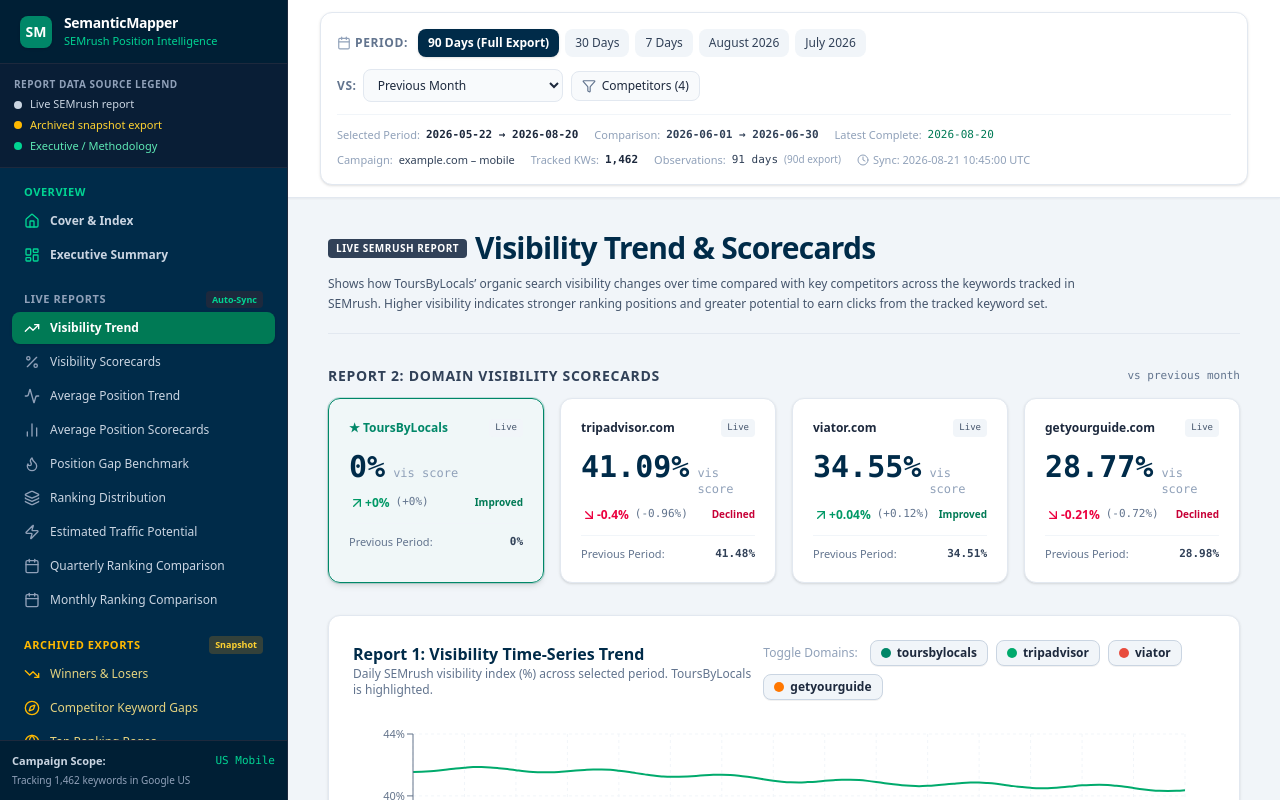
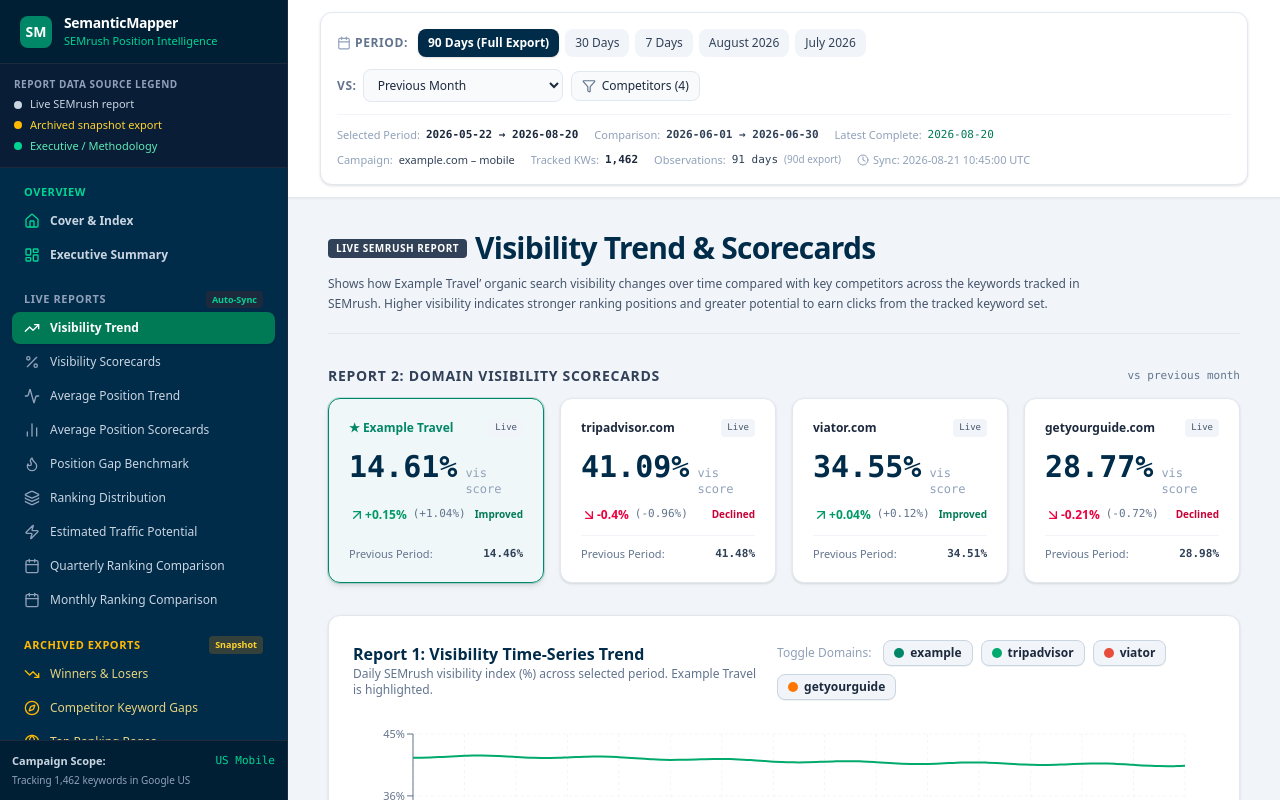
Before and after one commit to Ami55/semrush-position-analysis, a React (Vite) app: page / in a window 1280 px wide. Both pictures are taken after a click on the button "Visibility Trend". Shown: the top 800 px of the page. Built offline with nearby package versions, Linux system fonts and the light colour scheme.

Commit message:
Use neutral campaign defaults in src/components/live/VisibilityReport.tsx

```diff
--- a/src/components/live/VisibilityReport.tsx
+++ b/src/components/live/VisibilityReport.tsx
@@ -41,14 +41,14 @@
   filter,
 }) => {
   const [activeDomains, setActiveDomains] = useState<DomainName[]>([
-    'toursbylocals.com',
+    'example.com',
     'tripadvisor.com',
     'viator.com',
     'getyourguide.com',
   ]);
 
   const domainColors: Record<DomainName, { color: string; label: string; strokeWidth: number }> = {
-    'toursbylocals.com': { color: '#008768', label: 'ToursByLocals (Primary)', strokeWidth: 3.5 },
+    'example.com': { color: '#008768', label: 'Example Travel (Primary)', strokeWidth: 3.5 },
     'tripadvisor.com': { color: '#00aa6c', label: 'Tripadvisor', strokeWidth: 2 },
     'viator.com': { color: '#e84c3d', label: 'Viator', strokeWidth: 2 },
     'getyourguide.com': { color: '#ff7700', label: 'GetYourGuide', strokeWidth: 2 },
@@ -82,7 +82,7 @@
 
   // Compute domain scorecards
   const domains: DomainName[] = [
-    'toursbylocals.com',
+    'example.com',
     'tripadvisor.com',
     'viator.com',
     'getyourguide.com',
@@ -99,24 +99,24 @@
     )
   );
 
-  const tblScorecard = domainScorecards.find((d) => d.domain === 'toursbylocals.com')!;
+  const primaryScorecard = domainScorecards.find((d) => d.domain === 'example.com')!;
 
   // Key takeaways for visibility report
   const visibilityTakeaways: TakeawayItem[] = [
     {
-      whatHappened: `ToursByLocals achieved an average Visibility of ${tblScorecard.currentVisibility}%, an absolute gain of ${tblScorecard.visibilityAbsChange >= 0 ? '+' : ''}${tblScorecard.visibilityAbsChange}% vs comparison period.`,
+      whatHappened: `Example Travel achieved an average Visibility of ${primaryScorecard.currentVisibility}%, an absolute gain of ${primaryScorecard.visibilityAbsChange >= 0 ? '+' : ''}${primaryScorecard.visibilityAbsChange}% vs comparison period.`,
       whyItMatters: 'Higher Visibility reflects a larger proportion of tracked keywords climbing into the click-driving Top 3 and Top 10 positions.',
       opportunityOrRisk: 'opportunity',
       recommendedAction: 'Protect momentum by auditing high-performing landing pages and expanding city-guide schema coverage.',
-      supportingMetric: `TBL: ${tblScorecard.currentVisibility}% (Prior: ${tblScorecard.comparisonVisibility}%)`,
+      supportingMetric: `PRIMARY: ${primaryScorecard.currentVisibility}% (Prior: ${primaryScorecard.comparisonVisibility}%)`,
       comparisonType: filter.comparisonPreset,
     },
     {
       whatHappened: `TripAdvisor leads total market visibility at ${domainScorecards.find(d => d.domain === 'tripadvisor.com')?.currentVisibility}%, while Viator stands at ${domainScorecards.find(d => d.domain === 'viator.com')?.currentVisibility}%.`,
       whyItMatters: 'Aggregators maintain broad footprint across high-volume general destination keywords.',
       opportunityOrRisk: 'neutral',
-      recommendedAction: 'Focus SEO on high-margin bespoke, private guide, and customized shore excursion clusters where TBL out-converts aggregators.',
-      supportingMetric: `Market Leader Gap: ${(domainScorecards.find(d => d.domain === 'tripadvisor.com')?.currentVisibility || 0) - tblScorecard.currentVisibility}%`,
+      recommendedAction: 'Focus SEO on high-margin bespoke, private guide, and customized shore excursion clusters where PRIMARY out-converts aggregators.',
+      supportingMetric: `Market Leader Gap: ${(domainScorecards.find(d => d.domain === 'tripadvisor.com')?.currentVisibility || 0) - primaryScorecard.currentVisibility}%`,
       comparisonType: 'competitive',
       dataLimitation: 'Based on 1,462 tracked keywords in Google US Mobile campaign.',
     },
@@ -137,7 +137,7 @@
               </h1>
             </div>
             <p className="mt-2 text-xs text-slate-600 max-w-3xl leading-relaxed">
-              Shows how ToursByLocals’ organic search visibility changes over time compared with key competitors across the keywords tracked in SEMrush. Higher visibility indicates stronger ranking positions and greater potential to earn clicks from the tracked keyword set.
+              Shows how Example Travel’ organic search visibility changes over time compared with key competitors across the keywords tracked in SEMrush. Higher visibility indicates stronger ranking positions and greater potential to earn clicks from the tracked keyword set.
             </p>
           </div>
         </div>
@@ -156,14 +156,14 @@
 
         <div className="grid grid-cols-1 gap-4 sm:grid-cols-2 lg:grid-cols-4">
           {domainScorecards.map((sc) => {
-            const isTBL = sc.domain === 'toursbylocals.com';
+            const isPRIMARY = sc.domain === 'example.com';
             const isPositive = sc.visibilityAbsChange >= 0;
 
             return (
               <div
                 key={sc.domain}
                 className={`rounded-xl border p-5 transition ${
-                  isTBL
+                  isPRIMARY
                     ? 'border-[#008768] bg-emerald-50/20 shadow-md ring-1 ring-[#008768]/20'
                     : 'border-slate-200 bg-white shadow-sm'
                 }`}
@@ -171,10 +171,10 @@
                 <div className="flex items-center justify-between">
                   <span
                     className={`text-xs font-bold ${
-                      isTBL ? 'text-[#008768]' : 'text-slate-800'
+                      isPRIMARY ? 'text-[#008768]' : 'text-slate-800'
                     }`}
                   >
-                    {isTBL ? '★ ToursByLocals' : sc.domain}
+                    {isPRIMARY ? '★ Example Travel' : sc.domain}
                   </span>
                   <span className="rounded bg-slate-100 px-1.5 py-0.5 text-[9px] font-mono text-slate-600">
                     Live
@@ -226,7 +226,7 @@
               Report 1: Visibility Time-Series Trend
             </h2>
             <p className="text-xs text-slate-500">
-              Daily SEMrush visibility index (%) across selected period. ToursByLocals is highlighted.
+              Daily SEMrush visibility index (%) across selected period. Example Travel is highlighted.
             </p>
           </div>
 
@@ -287,7 +287,7 @@
                             <div
                               key={entry.name}
                               className={`flex items-center justify-between gap-4 font-mono ${
-                                entry.name === 'toursbylocals.com' ? 'font-bold text-[#008768]' : 'text-slate-600'
+                                entry.name === 'example.com' ? 'font-bold text-[#008768]' : 'text-slate-600'
                               }`}
                             >
                               <span className="flex items-center gap-1.5">
@@ -310,7 +310,7 @@
               <Legend
                 wrapperStyle={{ fontSize: '11px', paddingTop: '16px' }}
                 formatter={(val) => (
-                  <span className={val === 'toursbylocals.com' ? 'font-bold text-[#008768]' : 'text-slate-600'}>
+                  <span className={val === 'example.com' ? 'font-bold text-[#008768]' : 'text-slate-600'}>
                     {val}
                   </span>
                 )}
```
